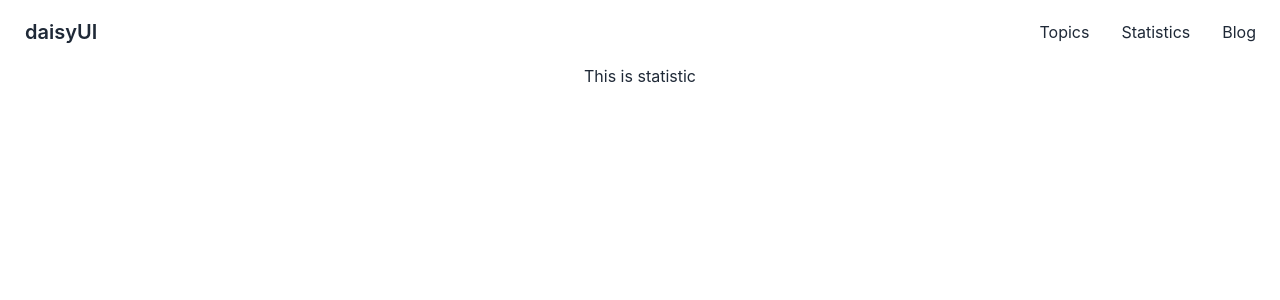
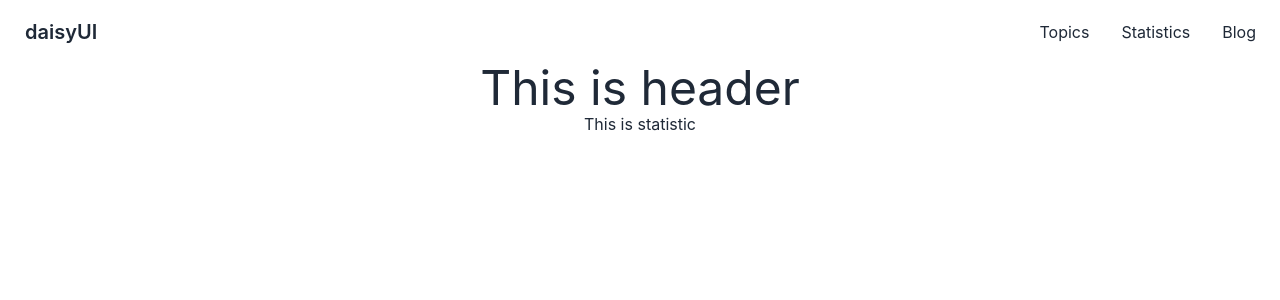
Before and after one commit to nahidpHero/my-quize, a React (Create React App) app: page /Statistics in a window 1280 px wide. Shown: the top 300 px of the page. Built offline with nearby package versions, Linux system fonts and the light colour scheme.

Commit message:
header added

```diff
--- a/src/App.js
+++ b/src/App.js
@@ -14,8 +14,9 @@ function App() {
       children:[
         {
           path:'/',
+          loader:()=>fetch('https://openapi.programming-hero.com/api/quiz'),
+          element:<Topics></Topics>
 
-          element:<Topics></Topics>
         },
         {
           path:'/Topics',
--- /dev/null
+++ b/src/components/Header/Header.js
@@ -0,0 +1,13 @@
+import React from 'react';
+
+const Header = () => {
+    return (
+        <div>
+            <div className='text-center text-5xl'>
+                <h1>This is header</h1>
+            </div>
+        </div>
+    );
+};
+
+export default Header;
--- a/src/layouts/Main.js
+++ b/src/layouts/Main.js
@@ -1,11 +1,13 @@
 import React from 'react';
 import { Outlet } from 'react-router-dom';
+import Header from '../components/Header/Header';
 import Navbar from '../components/Navbar/Navbar';
 
 const Main = () => {
     return (
         <div>
             <Navbar></Navbar>
+            <Header></Header>
             <Outlet></Outlet>
         </div>
     );
```
